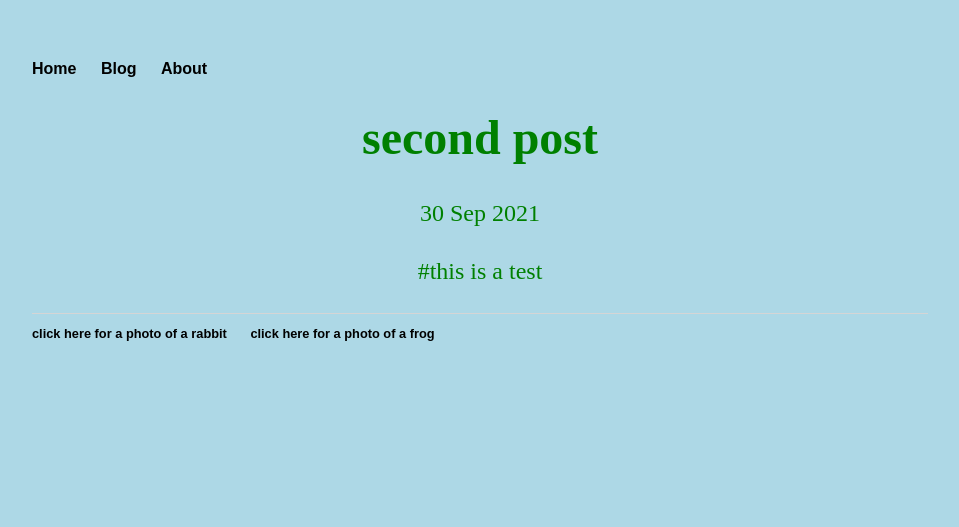
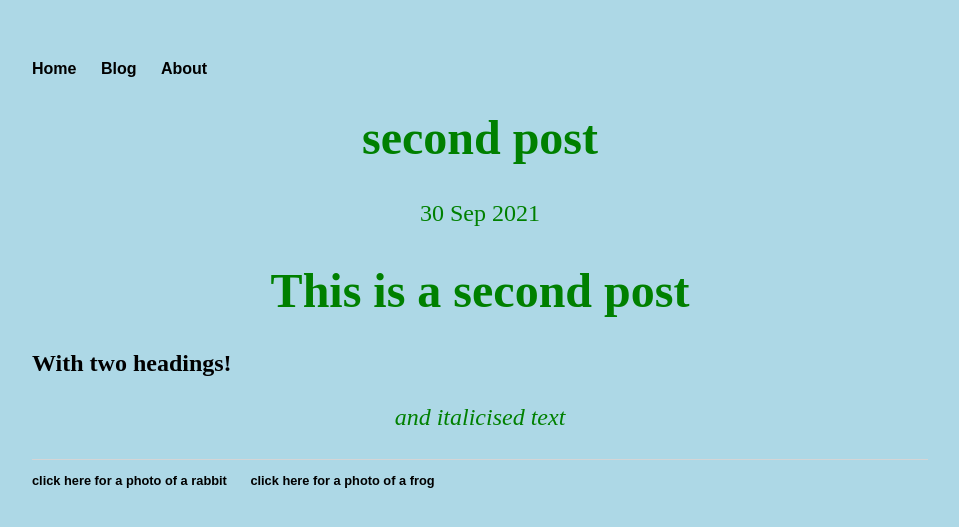
Before and after one commit to NorthWal/northwal.github.io, a Jekyll site: the page built from _posts/2021-09-30-second-post.md, in a window 1280 px wide. Shown: the top 527 px of the page, without its empty margins (160-1119 px from the left). Built offline with Jekyll 4.4.1, drawn with Linux system fonts in a browser that asks for light colours.

Commit message:
Update 2021-09-30-second-post.md

```diff
--- a/_posts/2021-09-30-second-post.md
+++ b/_posts/2021-09-30-second-post.md
@@ -3,4 +3,7 @@ layout: post
 title: "second post"
 date: 2021-09-30
 ---
-#this is a test
+# This is a second post
+## With two headings!
+
+*and italicised text*
```
